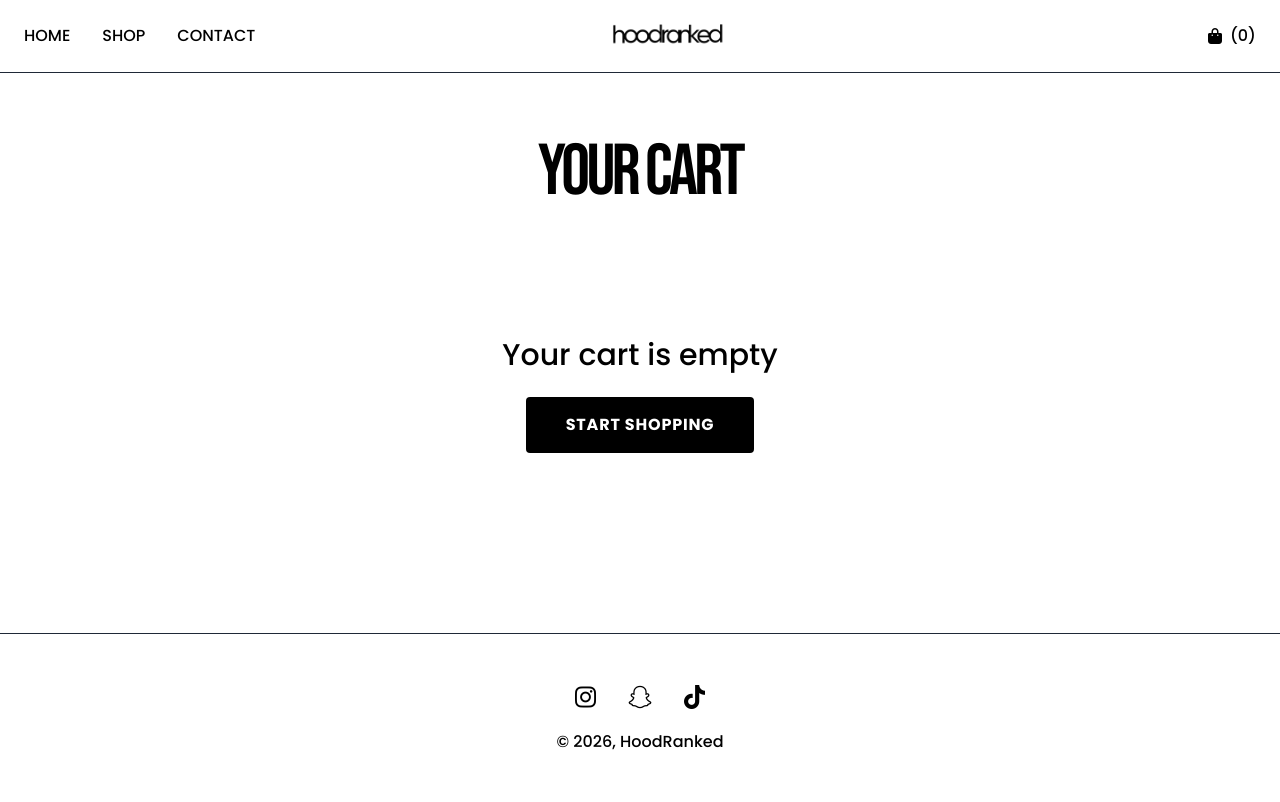
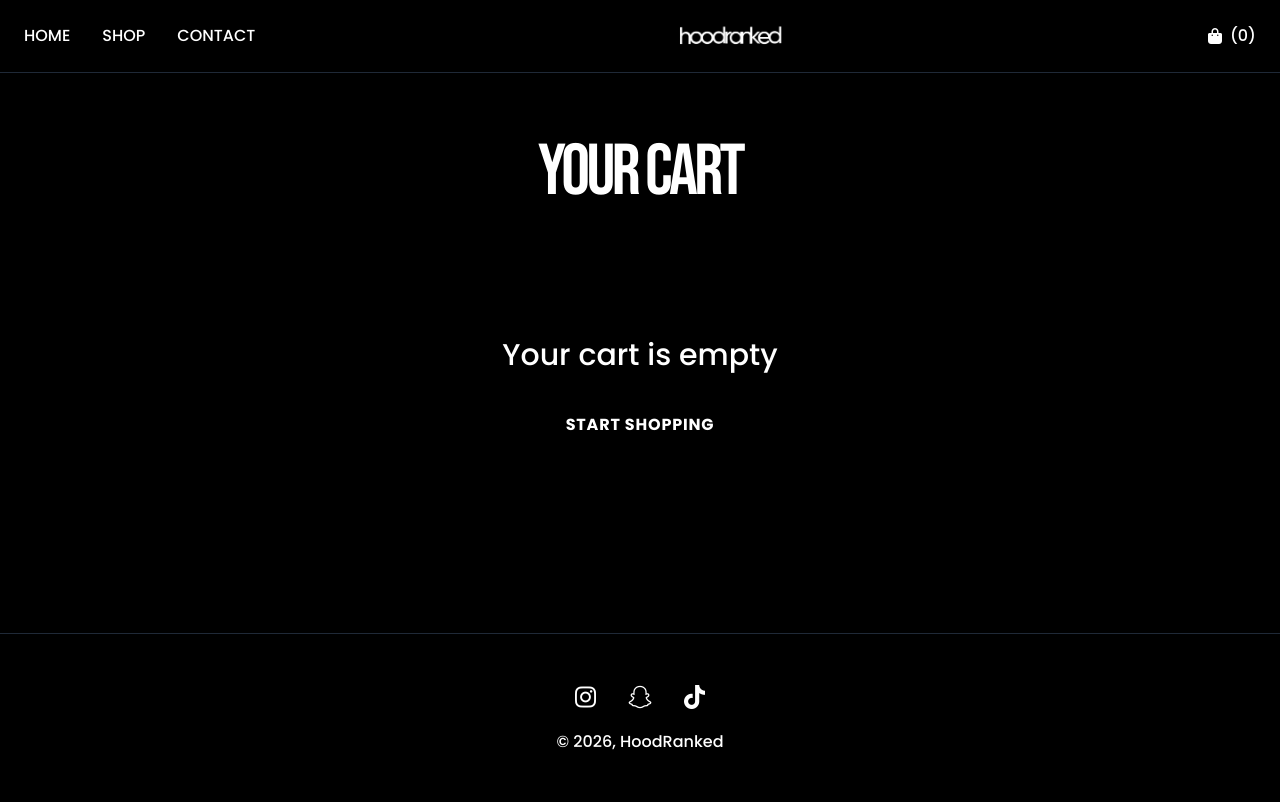
Before and after one commit to hoodranked01-maker/hoodranked, a Django app: page /cart/ in a window 1280 px wide. Run offline with Django 5.2, Linux system fonts and the light colour scheme; some libraries are stand-ins or nearby versions.

Commit message:
Dark mode

```diff
--- a/templates/store/cart.html
+++ b/templates/store/cart.html
@@ -54,9 +54,9 @@
     </style>
 </head>
 
-<body class="bg-white text-black font-Poppins antialiased">
+<body class="bg-black text-white font-Poppins antialiased">
 
-    <header class="sticky top-0 z-50 bg-white backdrop-blur-sm border-b border-gray-800">
+    <header class="sticky top-0 z-50 bg-black backdrop-blur-sm border-b border-gray-800">
         <nav class="container mx-auto px-6 py-4 flex justify-between items-center">
             <div class="hidden md:flex space-x-8">
                 <a href="/" class="font-medium">HOME</a>
@@ -71,7 +71,7 @@
             </button>
 
             <a href="/" class="font-bebas text-3xl tracking-wider">
-                <img class="w-[140px] md:w-[120px] h-[140px] md:h-[120px] -my-12 md:mr-32" src="{% static 'hoodranked.png' %}"
+                <img class="w-[180px] md:w-[120px]" src="{% static 'logo2.jpeg' %}"
                     alt="Hood Ranked Logo">
                 <!-- <p class="">hoodranked</p> -->
             </a>
--- a/templates/store/checkout.html
+++ b/templates/store/checkout.html
@@ -32,7 +32,7 @@
     </script>
 </head>
 
-<body class="bg-white text-black font-Poppins antialiased">
+<body class="bg-black text-white font-Poppins antialiased">
 
     <!-- Header -->
     <header class="sticky top-0 z-50 bg-white backdrop-blur-sm border-b border-gray-800">
@@ -50,7 +50,7 @@
             </button>
 
             <a href="/" class="font-bebas text-3xl tracking-wider">
-                <img class="w-[140px] md:w-[120px] h-[140px] md:h-[120px] -my-12 md:mr-32" src="{% static 'hoodranked.png' %}"
+                <img class="w-[180px] md:w-[120px]" src="{% static 'logo2.jpeg' %}"
                     alt="Hood Ranked Logo">
                 <!-- <p class="">hoodranked</p> -->
             </a>
--- a/templates/store/index.html
+++ b/templates/store/index.html
@@ -81,8 +81,8 @@
     </script>
 </head>
 
-<body class="bg-white text-black font-Poppins antialiased">
-    <header class="sticky top-0 z-50 bg-white text-black backdrop-blur-sm border-b border-gray-800">
+<body class="bg-black text-white font-Poppins antialiased">
+    <header class="sticky top-0 z-50 bg-black text-white backdrop-blur-sm border-b border-gray-800">
         <nav class="container mx-auto px-6 py-4 flex justify-between items-center">
             <div class="hidden md:flex space-x-8">
                 <a href="/" class="font-medium">HOME</a>
@@ -96,7 +96,7 @@
             </button>
 
             <a href="/" class="font-bebas text-3xl tracking-wider">
-                <img class="w-[140px] md:w-[120px] h-[140px] md:h-[120px] -my-12 md:mr-32" src="{% static 'hoodranked.png' %}"
+                <img class="w-[180px] md:w-[120px]" src="{% static 'logo2.jpeg' %}"
                     alt="Hood Ranked Logo">
                 <!-- <p class="">hoodranked</p> -->
             </a>
--- a/templates/store/product_detail.html
+++ b/templates/store/product_detail.html
@@ -71,9 +71,9 @@
     </style>
 </head>
 
-<body class="bg-white text-black font-Poppins antialiased">
+<body class="bg-black text-white font-Poppins antialiased">
 
-    <header class="sticky top-0 z-50 bg-white text-black backdrop-blur-sm border-b border-gray-800">
+    <header class="sticky top-0 z-50 bg-black text-white backdrop-blur-sm border-b border-gray-800">
         <nav class="container mx-auto px-6 py-4 flex justify-between items-center">
             <div class="hidden md:flex space-x-8">
                 <a href="/" class="font-medium">HOME</a>
@@ -88,7 +88,7 @@
             </button>
 
             <a href="/" class="font-bebas text-3xl tracking-wider">
-                <img class="w-[140px] md:w-[120px] h-[140px] md:h-[120px] -my-12 md:mr-32" src="{% static 'hoodranked.png' %}"
+                <img class="w-[180px] md:w-[120px]" src="{% static 'logo2.jpeg' %}"
                     alt="Hood Ranked Logo">
                 <!-- <p class="">hoodranked</p> -->
             </a>
--- a/templates/store/store.html
+++ b/templates/store/store.html
@@ -41,8 +41,8 @@
     </style>
 </head>
 
-<body class="bg-black text-white font-Poppins antialiased">
-    <header class="sticky top-0 z-50 bg-white text-black backdrop-blur-sm border-b border-gray-800">
+<body class="bg-white text-black font-Poppins antialiased">
+    <header class="sticky top-0 z-50 bg-black text-white backdrop-blur-sm border-b border-gray-800">
         <nav class="container mx-auto px-6 py-4 flex justify-between items-center">
             <div class="hidden md:flex space-x-8">
                 <a href="/" class="font-medium">HOME</a>
@@ -56,7 +56,7 @@
             </button>
 
             <a href="/" class="font-bebas text-3xl tracking-wider">
-                <img class="w-[140px] md:w-[120px] h-[140px] md:h-[120px] -my-12 md:mr-32" src="{% static 'hoodranked.png' %}"
+                <img class="w-[180px] md:w-[120px]" src="{% static 'logo2.jpeg' %}"
                     alt="Hood Ranked Logo">
                 <!-- <p class="">hoodranked</p> -->
             </a>
```
Also changed, not shown: static/hrlogoblack.jpeg, static/logo2.jpeg (added), 2 other files.
